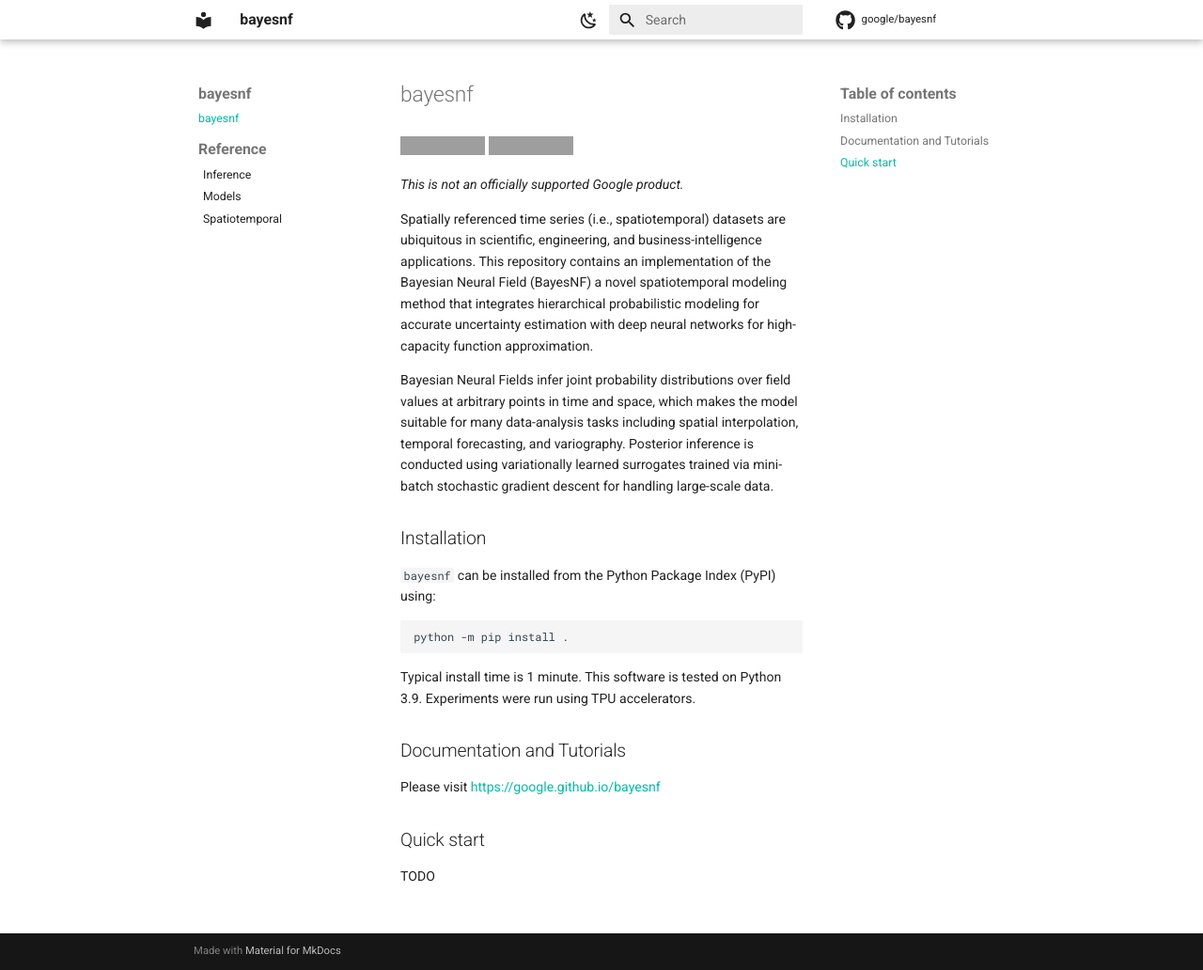
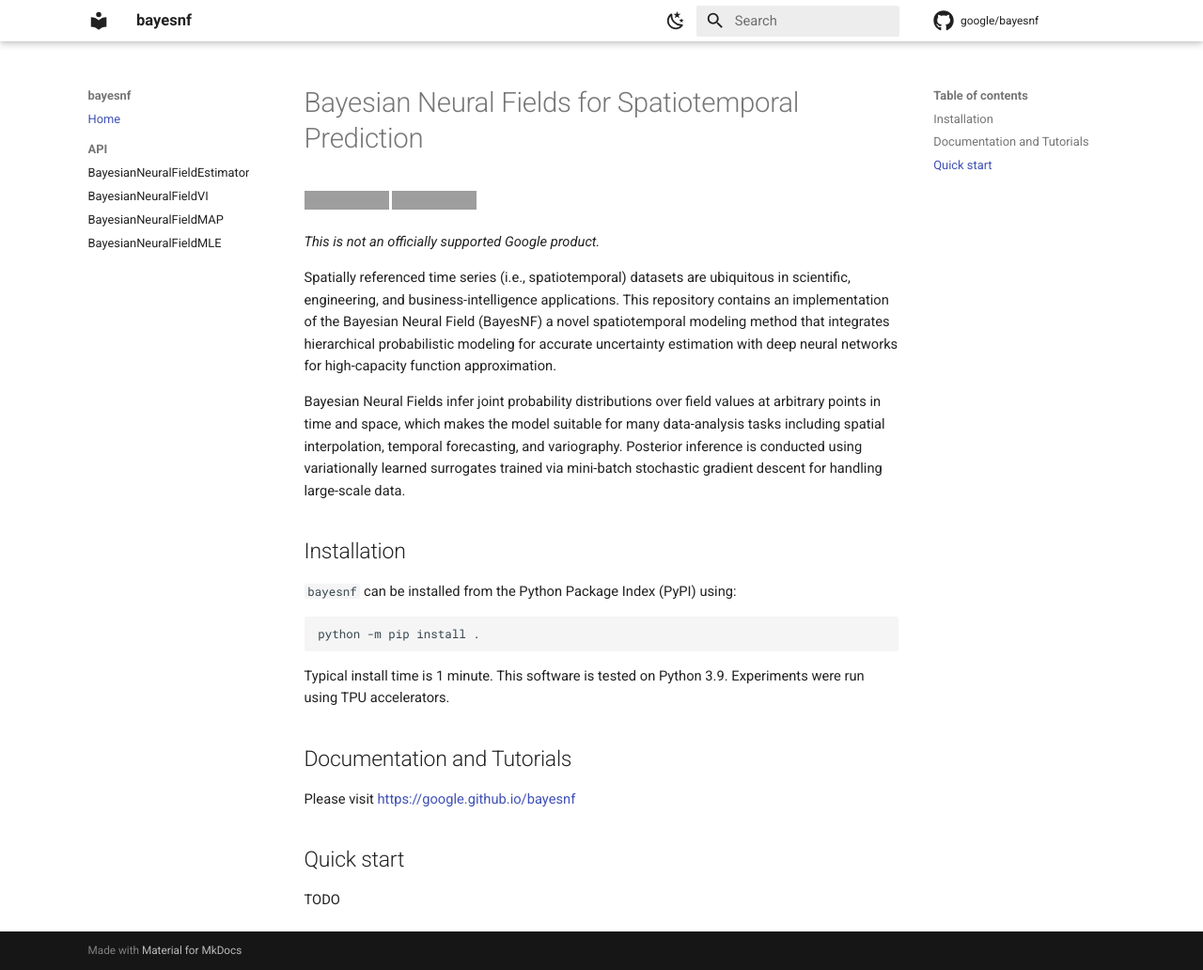
Before and after one commit to google/bayesnf, an MkDocs documentation site: the page built from docs/index.md, in a window 1280 px wide and 1032 px high. Shown: the whole window at 94% size. Built offline with MkDocs 1.6.1 and Material for MkDocs 9.7.7, drawn with Linux system fonts in a browser that asks for light colours; comment, search, counter and statistics services are not loaded; grey boxes are pictures that could not be loaded.

Commit message:
Updates to docs/ and version of mkdocs dependencies.
- Uses mkdocstrings[python]>=0.18 plugin, which is more powerful
than the current mkdocstrings.

- Remove Reference to internal code (inference.py, models.py)

- Add Reference to public classes, BayesianNeuralField*.

```diff
--- a/README.md
+++ b/README.md
@@ -1,4 +1,4 @@
-# bayesnf
+# Bayesian Neural Fields for Spatiotemporal Prediction
 
 [![Unittests](https://github.com/google/bayesnf/actions/workflows/pytest_and_autopublish.yml/badge.svg)](https://github.com/google/bayesnf/actions/workflows/pytest_and_autopublish.yml)
 [![PyPI version](https://badge.fury.io/py/bayesnf.svg)](https://badge.fury.io/py/bayesnf)
--- a/docs/_static/custom.css
+++ b/docs/_static/custom.css
@@ -1,158 +1,5 @@
-/* Forked from
-/* https://github.com/patrick-kidger/equinox/blob/main/docs/_static/custom_css.css
-/* Emphasise sections of nav on left hand side */
-
-nav.md-nav {
-    padding-left: 5px;
-  }
-
-  nav.md-nav--secondary {
-      border-left: revert !important;
-  }
-
-  .md-nav__title {
-    font-size: 0.9rem;
-  }
-
-  .md-nav__item--section > .md-nav__link {
-    font-size: 0.9rem;
-  }
-
-  /* Indent autogenerated documentation */
-
-  div.doc-contents {
-    padding-left: 25px;
-    border-left: 4px solid rgba(230, 230, 230);
-  }
-
-  /* Increase visibility of splitters "---" */
-
-  [data-md-color-scheme="default"] .md-typeset hr {
-      border-bottom-color: rgb(0, 0, 0);
-      border-bottom-width: 1pt;
-  }
-
-  [data-md-color-scheme="slate"] .md-typeset hr {
-      border-bottom-color: rgb(230, 230, 230);
-  }
-
-  /* More space at the bottom of the page */
-
-  .md-main__inner {
-    margin-bottom: 1.5rem;
-  }
-
-  /* Remove prev/next footer buttons */
-
-  .md-footer__inner {
-      display: none;
-  }
-
-  /* Change font sizes */
-
-  html {
-      /* Decrease font size for overall webpage
-         Down from 137.5% which is the Material default */
-      font-size: 110%;
-  }
-
-  .md-typeset .admonition {
-      /* Increase font size in admonitions */
-      font-size: 100% !important;
-  }
-
-  .md-typeset details {
-      /* Increase font size in details */
-      font-size: 100% !important;
-  }
-
-  .md-typeset h1 {
-      font-size: 1.3rem;
-  }
-
-  .md-typeset h2 {
-      font-size: 1.1rem;
-  }
-
-  .md-typeset h3 {
-      font-size: 1rem;
-  }
-
-  .md-typeset h4 {
-      font-size: 0.8rem;
-  }
-
-  .md-typeset h5 {
-      font-size: 0.8rem;
-  }
-
-  .md-typeset h6 {
-      font-size: 0.8rem;
-  }
-
-  /* Bugfix: remove the superfluous parts generated when doing:
-
-  ??? Blah
-
-      ::: library.something
-  */
-
-  .md-typeset details .mkdocstrings > h4 {
-      display: none;
-  }
-
-  .md-typeset details .mkdocstrings > h5 {
-      display: none;
-  }
-
-  /* Change default colours for <a> tags */
-
-  [data-md-color-scheme="default"] {
-      --md-typeset-a-color: rgb(0, 189, 164) !important;
-  }
-  [data-md-color-scheme="slate"] {
-      --md-typeset-a-color: rgb(0, 189, 164) !important;
-  }
-
-  /* Highlight functions, classes etc. type signatures. Really helps to make clear where
-     one item ends and another begins. */
-
-  [data-md-color-scheme="default"] {
-      --doc-heading-color: #DDD;
-      --doc-heading-border-color: #CCC;
-      --doc-heading-color-alt: #F0F0F0;
-  }
-  [data-md-color-scheme="slate"] {
-      --doc-heading-color: rgb(25,25,33);
-      --doc-heading-border-color: rgb(25,25,33);
-      --doc-heading-color-alt: rgb(33,33,44);
-      --md-code-bg-color: rgb(38,38,50);
-  }
-
-  h4.doc-heading {
-      /* NOT var(--md-code-bg-color) as that's not visually distinct from other code blocks.*/
-      background-color: var(--doc-heading-color);
-      border: solid var(--doc-heading-border-color);
-      border-width: 1.5pt;
-      border-radius: 2pt;
-      padding: 0pt 5pt 2pt 5pt;
-  }
-  h5.doc-heading, h6.heading {
-      background-color: var(--doc-heading-color-alt);
-      border-radius: 2pt;
-      padding: 0pt 5pt 2pt 5pt;
-  }
-
-  /* Make errors in notebooks have scrolling */
-  .output_error > pre {
-      overflow: auto;
-  }
-
-  .md-typeset table:not([class]) {
-      font-size: .8rem;
-  }
-
-  /*  Width of the page */
-  .md-grid {
-    max-width: 70%;
-  }
+html {
+    /* Decrease font size for overall webpage
+       Down from 137.5% which is the Material default */
+    font-size: 115%;
+}
--- /dev/null
+++ b/docs/api/BayesianNeuralFieldEstimator.md
@@ -0,0 +1,3 @@
+# BayesianNeuralFieldEstimator
+
+::: bayesnf.spatiotemporal.BayesianNeuralFieldEstimator
--- /dev/null
+++ b/docs/api/BayesianNeuralFieldMAP.md
@@ -0,0 +1,3 @@
+# BayesianNeuralFieldMAP
+
+::: bayesnf.spatiotemporal.BayesianNeuralFieldMAP
--- /dev/null
+++ b/docs/api/BayesianNeuralFieldMLE.md
@@ -0,0 +1,3 @@
+# BayesianNeuralFieldMLE
+
+::: bayesnf.spatiotemporal.BayesianNeuralFieldMLE
--- /dev/null
+++ b/docs/api/BayesianNeuralFieldVI.md
@@ -0,0 +1,3 @@
+# BayesianNeuralFieldVI
+
+::: bayesnf.spatiotemporal.BayesianNeuralFieldVI
--- a/docs/api/inference.md
+++ /dev/null
@@ -1 +0,0 @@
-::: bayesnf.inference
--- a/docs/api/models.md
+++ /dev/null
@@ -1 +0,0 @@
-::: bayesnf.models
--- a/docs/api/spatiotemporal.md
+++ /dev/null
@@ -1 +0,0 @@
-::: bayesnf.spatiotemporal
--- a/mkdocs.yml
+++ b/mkdocs.yml
@@ -31,12 +31,18 @@
 
 repo_url: https://github.com/google/bayesnf
 repo_name: google/bayesnf
-edit_uri: ""  # No edit button, as some of our pages are in /docs and some in /examples via symlink, so it's impossible for them all to be accurate
+edit_uri: ""
 
-strict: true  # Don't allow warnings during the build process
+# Do not allow warnings during the build process
+strict: true
+
+# Detect changes in the src/ code.
+watch:
+    - src
 
 extra_javascript:
-    # The below three make MathJax work, see https://squidfunk.github.io/mkdocs-material/reference/mathjax/
+    # Make MathJax work
+    # https://squidfunk.github.io/mkdocs-material/reference/mathjax/
     - _static/mathjax.js
     - https://polyfill.io/v3/polyfill.min.js?features=es6
     - https://cdn.jsdelivr.net/npm/mathjax@3/es5/tex-mml-chtml.js
@@ -62,32 +68,28 @@
         default_handler: python
         handlers:
             python:
-                setup_commands:
-                    - import pytkdocs_tweaks
-                    - pytkdocs_tweaks.main()
-                    - import jaxtyping
-                    - jaxtyping.set_array_name_format("array")
-                    - import jax
-                    - jax.ShapeDtypeStruct.__module__ = "jax"
-                    - jax.core.ClosedJaxpr.__module__ = "jax.core"
-                    - import sys
-                    - import os
-                    - sys.path.insert(0, os.path.abspath('./src/'))
-
-
-                rendering:
+                paths:
+                    - src
+                options:
                     # show_root_heading: true  # actually display anything at all...
-                    show_root_full_path: true  # display "diffrax.asdf" not just "asdf"
+                    show_symbol_type_heading: true
+                    show_symbol_type_toc: true
+                    show_root_full_path: false  # display "diffrax.asdf" not just "asdf"
                     show_if_no_docstring: false
                     show_signature_annotations: false
-                    show_source: false  # don't include source code
+                    show_source: true  # don't include source code
                     members_order: source  # order methods according to their order of definition in the source code, not alphabetical order
                     heading_level: 4
                     line_length: 120
+                    separate_signature: true
+                    docstring_section_style: spacy
 
 nav:
-    - 'index.md'
-    - Reference:
-          - 'api/inference.md'
-          - 'api/models.md'
-          - 'api/spatiotemporal.md'
+    - Home: 'index.md'
+    - API:
+        - 'api/BayesianNeuralFieldEstimator.md'
+        - 'api/BayesianNeuralFieldVI.md'
+        - 'api/BayesianNeuralFieldMAP.md'
+        - 'api/BayesianNeuralFieldMLE.md'
+    # - Tutorials:
+    #     - 'api/BayesianNeuralFieldMLE.md'
```
Also changed, not shown: pyproject.toml (+5 -5 lines).
